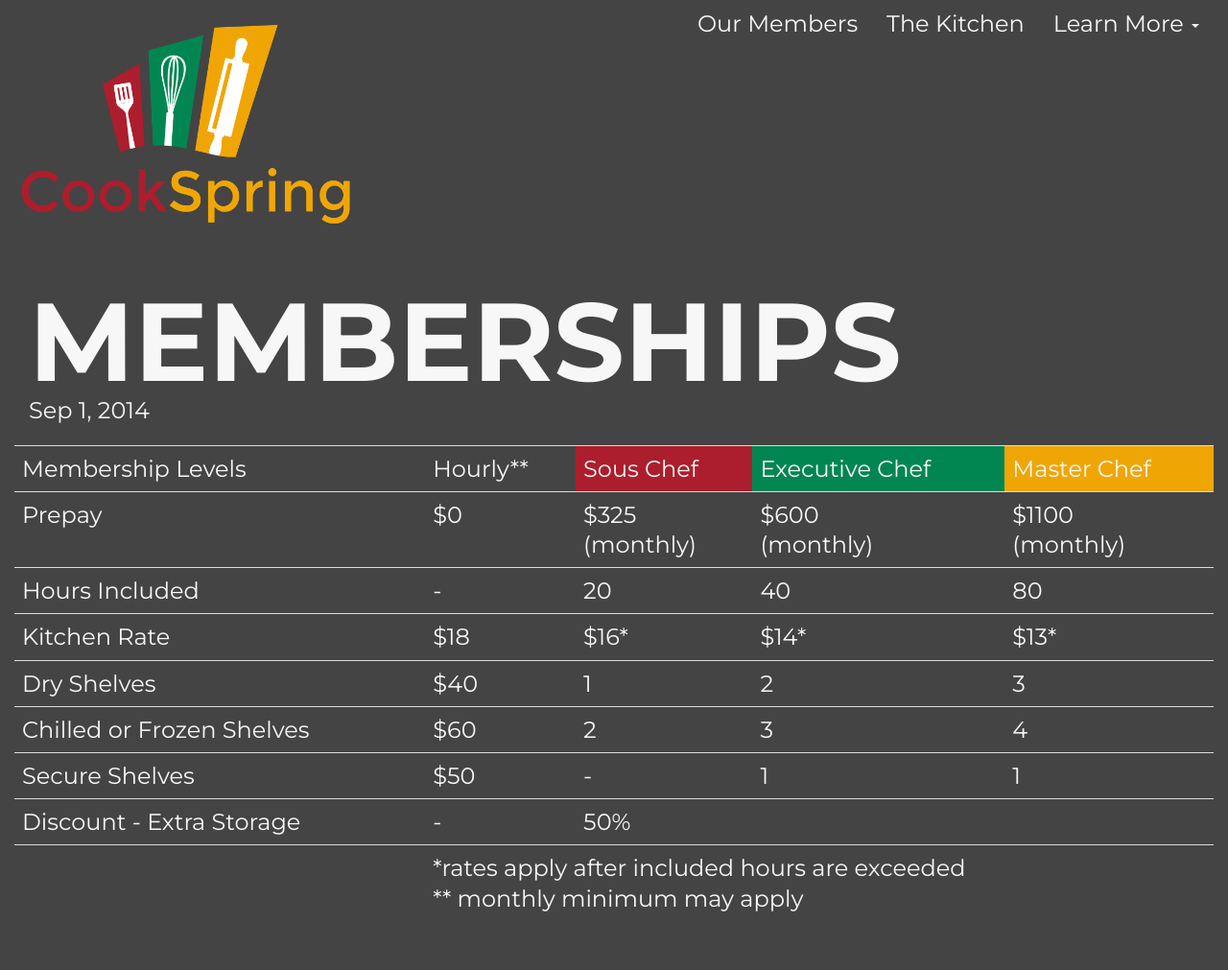
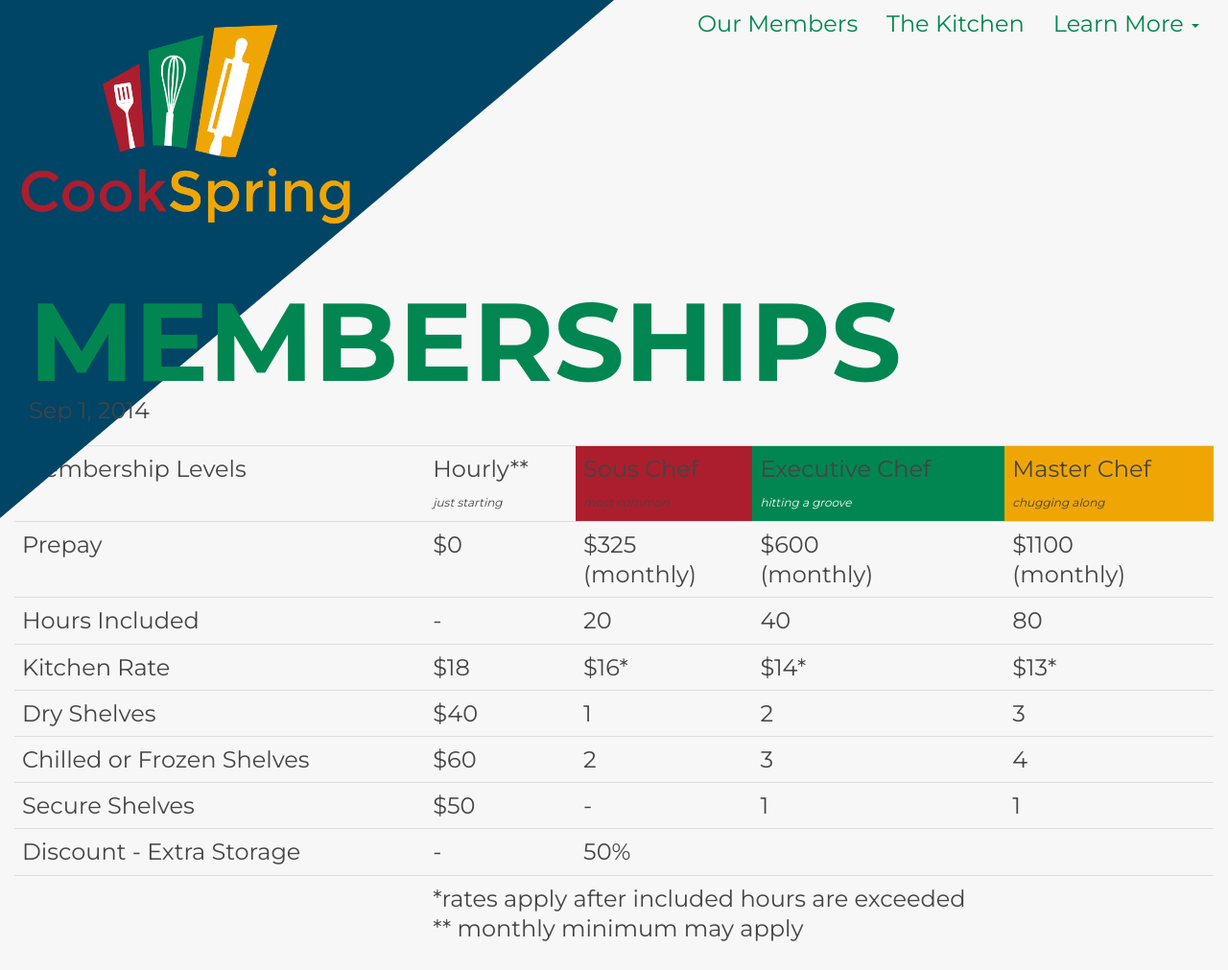
Before and after one commit to The-Summit/cookspring, a Jekyll site: the page built from _posts/2014-09-01-home.md, in a window 1280 px wide. Shown: the whole page at 96% size. Built offline with Jekyll 4.4.1, drawn with Linux system fonts in a browser that asks for light colours; nearby versions of some CDN libraries; our own code applies the rules of GitHub Pages for plain Markdown files; before the commit the page ends 980 px from its top, so only the background shows below that.

Commit message:
some more updates

```diff
--- a/_includes/header.html
+++ b/_includes/header.html
@@ -1,4 +1,5 @@
 <header class="site-header">
+	<div class="triangle-nw"></div>
     <nav class="navbar navbar-default">
 		<div class="container-fluid">
 			<div class="navbar-header">
--- a/_posts/2014-09-01-home.md
+++ b/_posts/2014-09-01-home.md
@@ -7,10 +7,10 @@
   <tbody>
     <tr>
 		<td>Membership Levels</td>
-		<td class="bg-black">Hourly**</td>
-		<td class="bg-red">Sous Chef</td>
-		<td class="bg-green">Executive Chef</td>
-		<td class="bg-yellow">Master Chef</td>
+		<td class="bg-black">Hourly**<br/> <small><em>just starting</em></small></td>
+		<td class="bg-red">Sous Chef <br/> <small><em>most common</em></small></td>
+		<td class="bg-green">Executive Chef<br/> <small><em>hitting a groove</em></small></td>
+		<td class="bg-yellow">Master Chef <br/> <small><em>chugging along</em></small></td>
     </tr>
     <tr class="money">
 		<td>Prepay</td>
@@ -58,7 +58,7 @@
     <tr>
 		<td>Discount - Extra Storage</td>
 		<td>-</td>
-		<td colspan="3">50%</td>
+		<td colspan="3" class="bg-black">50%</td>
     </tr>
 	<tr>
 		<td></td>
--- a/_sass/_bootstrap-ae.scss
+++ b/_sass/_bootstrap-ae.scss
@@ -33,12 +33,12 @@
 $font-family-base:			$font-family-sans-serif;
 $line-height-base:			1.3;
 $font-size-base:				24px;
-$text-color:					$almost-white;
+$text-color:					#444444;
 
 //Headings
 $headings-font-family:		'Montserrat', sans-serif;
 $headings-font-weight:		700;
-$headings-color: 				$almost-white;
+$headings-color: 				$brand-primary;
 $headings-line-height:		.8em;
 $font-size-h1:		9vw;
 $font-size-h2:		6vw;
@@ -48,10 +48,10 @@
 
 // Basics of a navbar
 $navbar-default-color:				$link-color;
-$navbar-default-link-color:			$almost-white;
-$navbar-default-link-hover-color:	$brand-primary;
+$navbar-default-link-color:			$brand-primary;
+$navbar-default-link-hover-color:	$brand-secondary;
 $navbar-default-link-active-color:	$link-color;
-$navbar-default-bg:					#444444;
+$navbar-default-bg:					transparent;
 $navbar-default-link-active-bg:		0;
 $navbar-default-border:				transparent;
 
--- a/_sass/_style.scss
+++ b/_sass/_style.scss
@@ -1,5 +1,5 @@
 html{
-	background: #444444;
+	background: $almost-white;
 	min-height: 100%;
 }
 body{
@@ -53,6 +53,14 @@
 			padding-top: 1px;
 		}
 	}
+}
+.triangle-nw{
+	width: 0;
+    height: 0;
+    border-style: solid;
+    border-width: 60vh 50vw 0 0;
+    border-color: rgba(0, 68, 102,1) transparent transparent transparent;
+    position: absolute;
 }
 .post-list{
 	list-style: none;
@@ -110,6 +118,10 @@
 				white-space: nowrap;
 				padding: 10px;
 				@extend h4;
+				color: $almost-white;
+				&.bg-black{
+					color: $link-color;
+				}
 			}
 		}
 
@@ -126,9 +138,21 @@
 			&:nth-child(1){
 				@extend .bg-gray;
 				@extend h4;
+				color: $almost-white;
 				padding: 10px;
 				line-height: 1em;
 				max-width: 15vw;
+			}
+			&:nth-child(3){
+				background: #cccccc;
+			}
+			&.bg-black{
+				@extend .bg-black;
+				color: #444444;
+			}
+			small{
+				text-transform: none;
+				font-size: 50%;
 			}
 		}
 		.smalltext{
@@ -170,7 +194,7 @@
 	}
 }
 .bg-black{
-	background-color: #444444;
+	background-color: $almost-white;
 	[class^="icon-"],[class^="flaticon-"]{
 		color: $link-color;
 	}
@@ -178,7 +202,7 @@
 		color: $brand-warning;
 	}
 	h2{
-		color: $brand-primary;
+		color: #888888;
 	}
 }
 .bg-green{
@@ -189,6 +213,30 @@
 	a,a:link,a:visited{
 		color: $brand-warning;
 	}
+	h2{
+		color: #cccccc;
+	}
+	h1{
+		color: $brand-primary;
+	}
+	>small>em{
+		color: $almost-white;
+	}
+}
+.row.bg-green{
+	background: 0;
+	position: relative;
+	overflow: visible;
+}
+.row.bg-green:before{
+	content: "";
+	width: 0;
+    height: 0;
+    border-style: solid;
+    border-width: 100vh 0 0 50vw;
+    position: absolute;
+	border-color: transparent transparent transparent rgba(239, 166, 5,1);
+	left: -15px;
 }
 .bg-yellow{
 	background-color: $brand-warning;
--- a/js/script.js
+++ b/js/script.js
@@ -26,7 +26,7 @@
 $(document).ready(function(){
 	var h = $(window).height() - $(".navbar-brand img").height() - 75;
 	map = $("#Map").mapplic({
-		sidebar: true,
+		sidebar: false,
 		height: h,
 		markers: false,
 		fullscreen: false,
```
Also changed, not shown: _posts/2014-09-03-home.md (+2 -2 lines), images/kitchen.svg.
